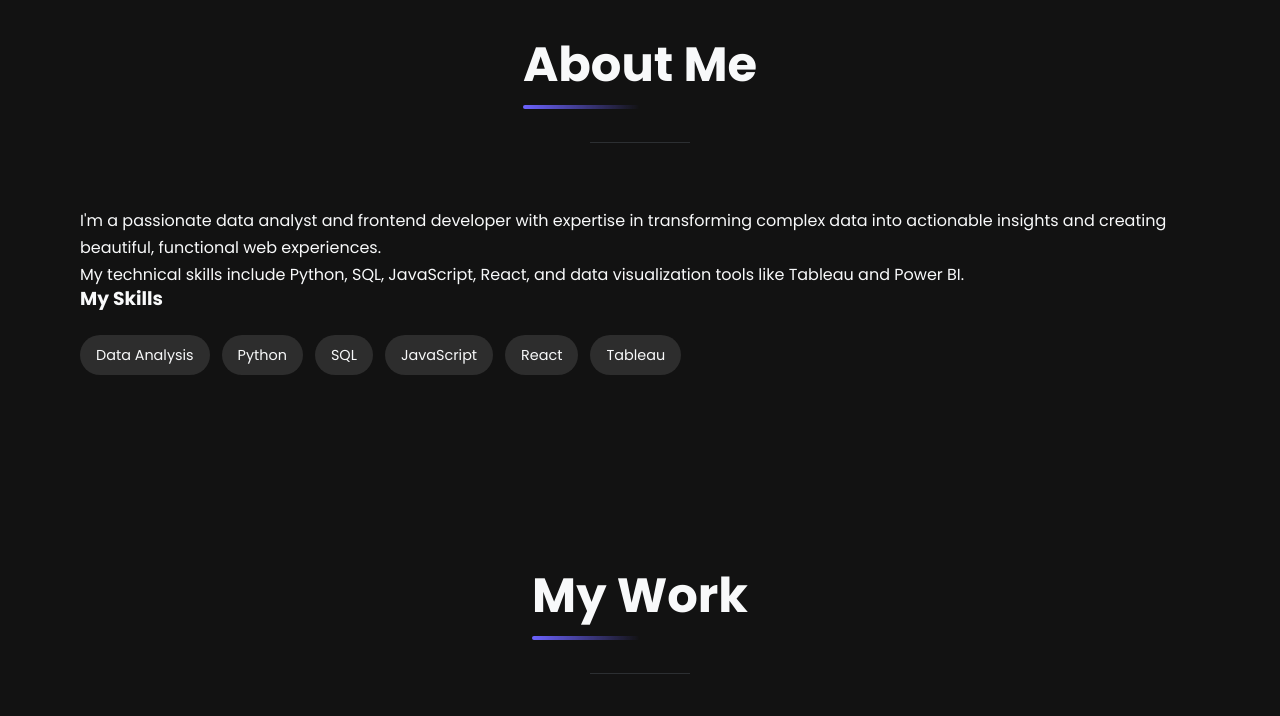
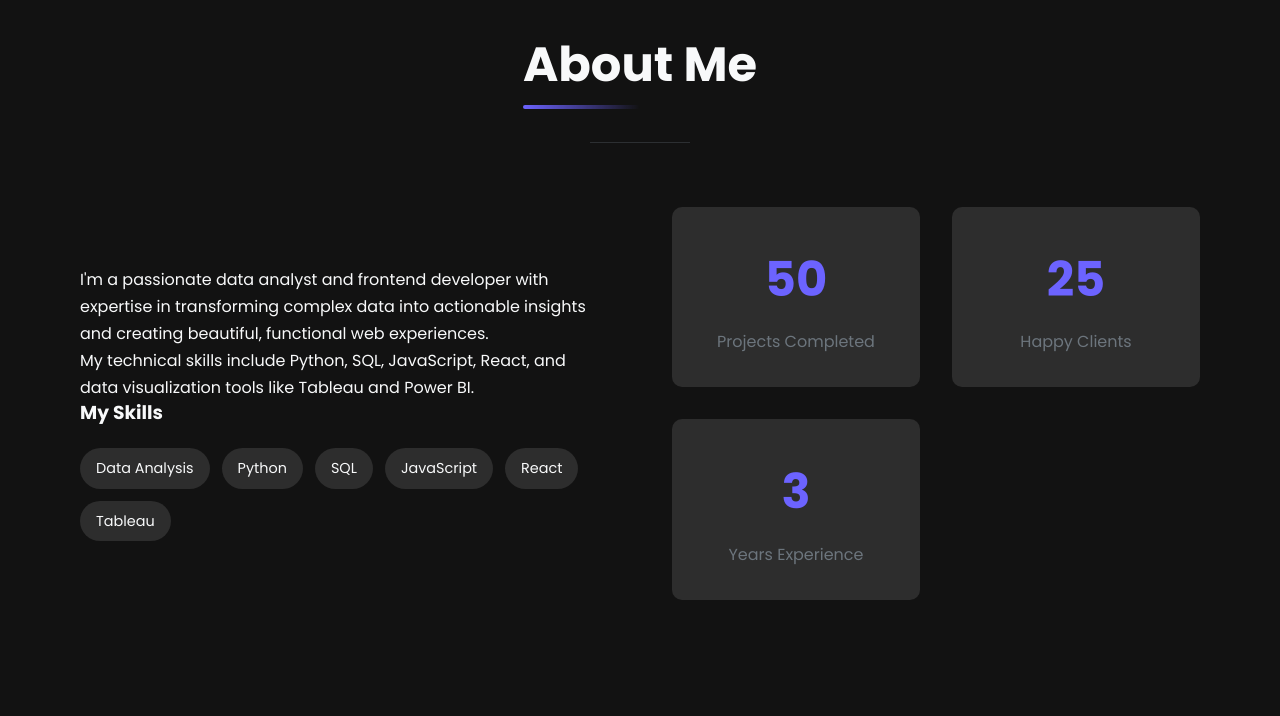
Before and after one commit to Praveendwivediii/Portfolio-Website, a plain HTML site: page index.html in a window 1280 px wide. Shown: the part 860-1576 px from the top of the page. Drawn offline with Linux system fonts and the light colour scheme.

Commit message:
Update index.html

```diff
--- a/index.html
+++ b/index.html
@@ -79,7 +79,7 @@
                         </div>
                     </div>
 
-                   <!-- <div class="about-stats">
+                   <div class="about-stats">
                         <div class="stat-item">
                             <div class="stat-number" data-count="50">0</div>
                             <div class="stat-label">Projects Completed</div>
@@ -91,7 +91,7 @@
                         <div class="stat-item">
                             <div class="stat-number" data-count="3">0</div>
                             <div class="stat-label">Years Experience</div>
-                        </div> -->
+                        </div>
                     </div>
                 </div>
             </div>
```
